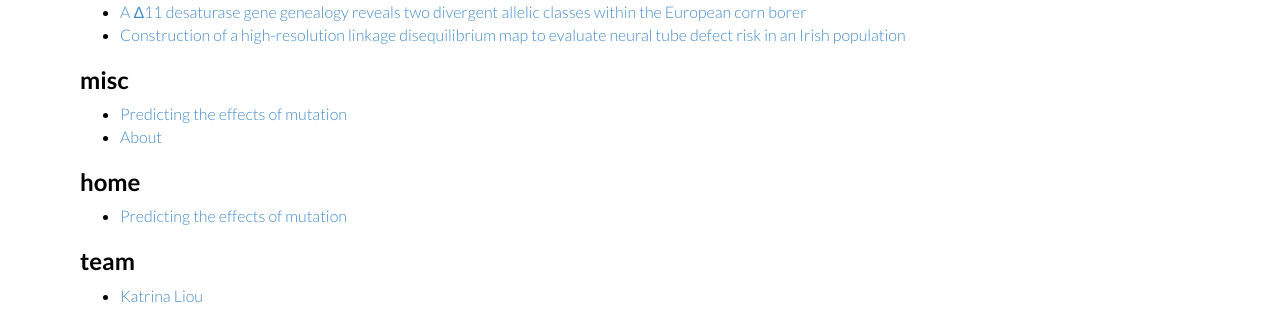
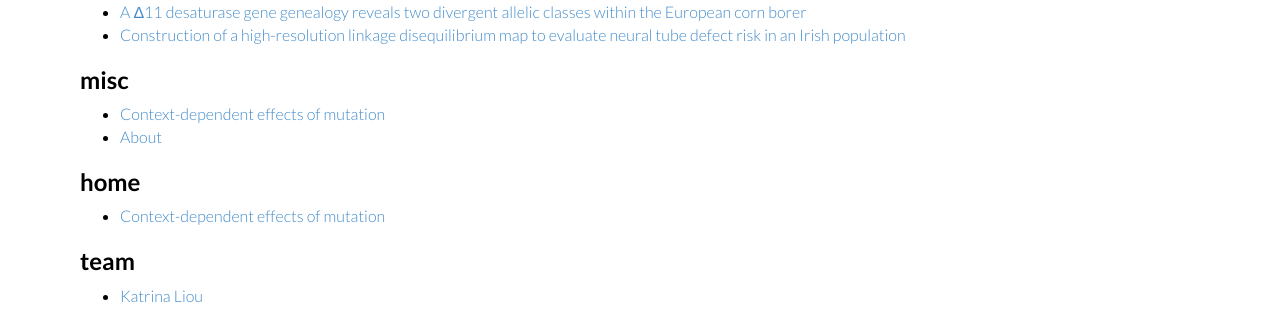
Before and after one commit to Samerotte-Lab/Samerotte-Lab.github.io, a Jekyll site: the page built from categories.html, in a window 1280 px wide and 900 px high, scrolled down 835 px. Shown: the part 156-466 px from the top of the window. Built offline with Jekyll 4.4.1, drawn with Linux system fonts in a browser that asks for light colours; nearby versions of some CDN libraries.

Commit message:
Fixed front

```diff
--- a/misc/_posts/2015-04-22-home.md
+++ b/misc/_posts/2015-04-22-home.md
@@ -1,10 +1,10 @@
 ---
 layout: default
-title: Predicting the effects of mutation
+title: Context-dependent effects of mutation
 subtitle1: Evolutionary Systems Biology
 subtitle2: Epistasis - Pleiotropy - Context Dependence
 categories:
  - home
 homepage: true
 ---
-Our research moves beyond mapping the effects of mutation and towards understanding of how and why these effects depend on context. We use cutting edge technology in a powerful model organism, budding yeast, to examine how the impacts of thousands of mutations change as the genetic background or environment is systematically varied. This leads to better predictions about the effects of mutation as well as better models about how context dependendence influences evolutionary processes,
+Our research moves beyond mapping the effects of mutation and towards understanding of how and why these effects depend on context. We use cutting edge technology in a powerful model organism, budding yeast, to precisely measure how the impacts of thousands of mutations change as the genetic background or environment is systematically varied. This leads to better predictions about the effects of mutation as well as better models about how context dependendence influences evolutionary processes,
```
Also changed, not shown: papers/_posts/2019-10-6-context-dependence-review.md (+1 -1 lines).
